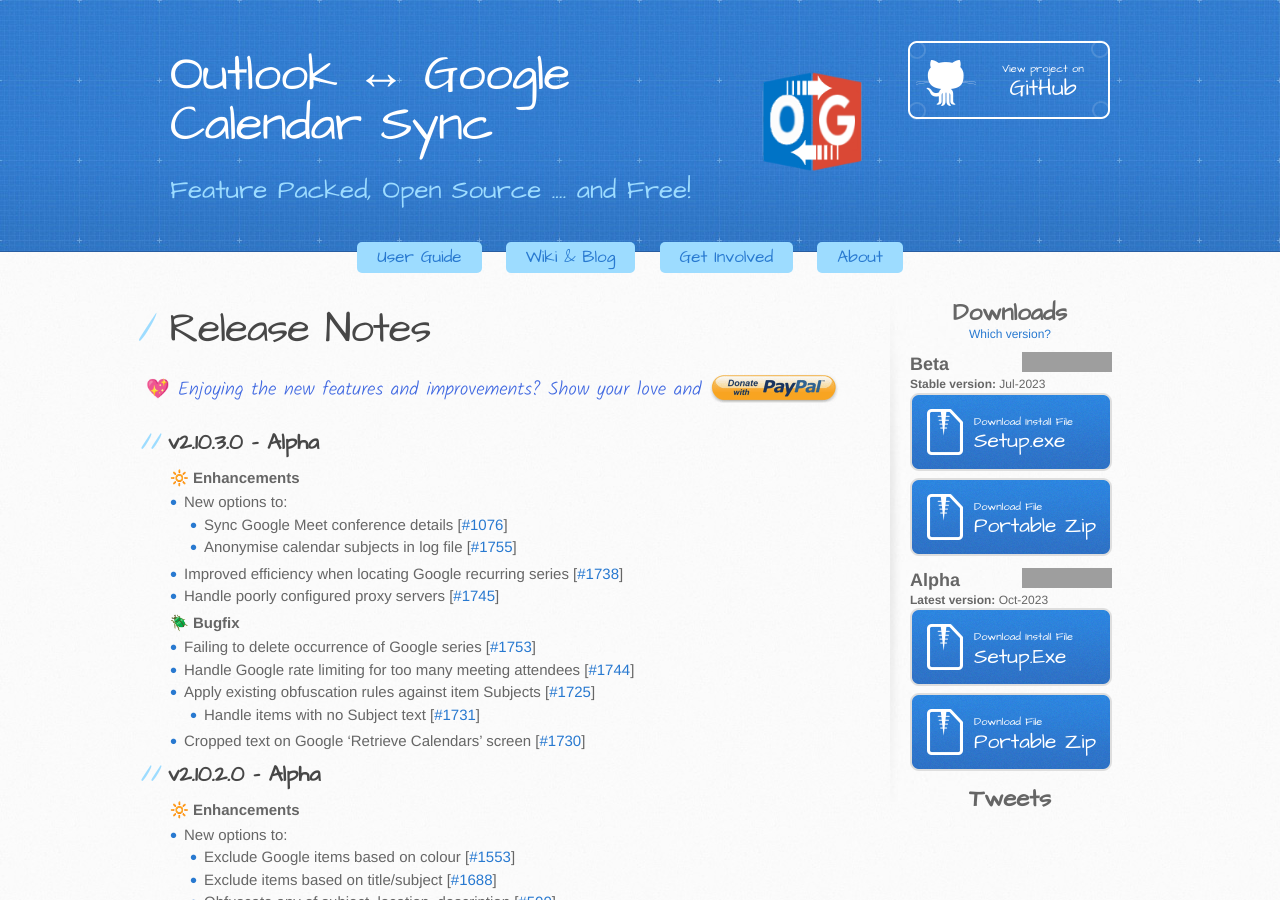
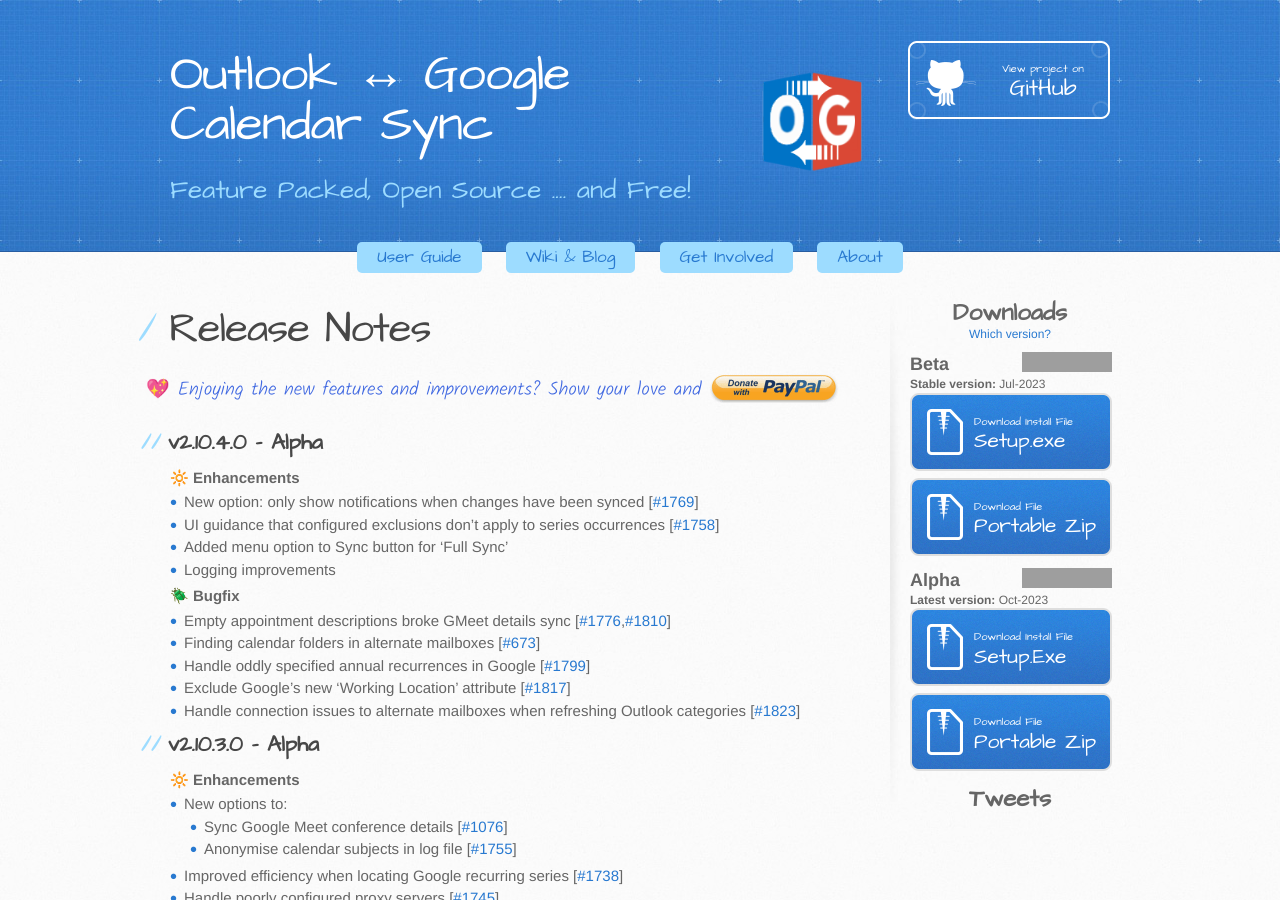
Before and after one commit to phw198/OutlookGoogleCalendarSync, a Jekyll site: the page built from release-notes.md, in a window 1280 px wide and 900 px high. Built offline with Jekyll 4.4.1, drawn with Linux system fonts in a browser that asks for light colours; emoji names are drawn with the system emoji font; comment, search, counter and statistics services are not loaded; grey boxes are pictures that could not be loaded.

Commit message:
v2.10.4 release notes

```diff
--- a/release-notes.md
+++ b/release-notes.md
@@ -31,6 +31,35 @@ p {
   var paypalUrl = document.getElementById("donateButton")
   document.getElementById("donateButton").href += donate_item_name
 </script>
+
+## v2.10.4.0 - Alpha
+
+:high_brightness: **Enhancements**
+- New option: only show notifications when changes have been synced [[#1769](https://github.com/phw198/OutlookGoogleCalendarSync/issues/1769)]
+- UI guidance that configured exclusions don't apply to series occurrences [[#1758](https://github.com/phw198/OutlookGoogleCalendarSync/issues/1758)]
+- Added menu option to Sync button for 'Full Sync'
+- Logging improvements
+
+:beetle: **Bugfix**
+- Empty appointment descriptions broke GMeet details sync [[#1776](https://github.com/phw198/OutlookGoogleCalendarSync/issues/1776),[#1810](https://github.com/phw198/OutlookGoogleCalendarSync/issues/1810)]
+- Finding calendar folders in alternate mailboxes [[#673](https://github.com/phw198/OutlookGoogleCalendarSync/issues/673)]
+- Handle oddly specified annual recurrences in Google [[#1799](https://github.com/phw198/OutlookGoogleCalendarSync/issues/1799)]
+- Exclude Google's new 'Working Location' attribute [[#1817](https://github.com/phw198/OutlookGoogleCalendarSync/issues/1817)]
+- Handle connection issues to alternate mailboxes when refreshing Outlook categories [[#1823](https://github.com/phw198/OutlookGoogleCalendarSync/issues/1823)]
+
+<br/>
+<script async src="https://pagead2.googlesyndication.com/pagead/js/adsbygoogle.js?client={{ site.google_ad_client }}" crossorigin="anonymous"></script>
+<ins class="adsbygoogle"
+     style="display:block; text-align:center;"
+     data-ad-layout="in-article"
+     data-ad-format="fluid"
+     data-ad-client="{{ site.google_ad_client }}"
+     data-ad-slot="7911595401"
+     data-adtest="{{ site.google_ad_testing }}"></ins>
+<script>
+     (adsbygoogle = window.adsbygoogle || []).push({});
+</script>
+<br/>
 
 ## v2.10.3.0 - Alpha
 
```
